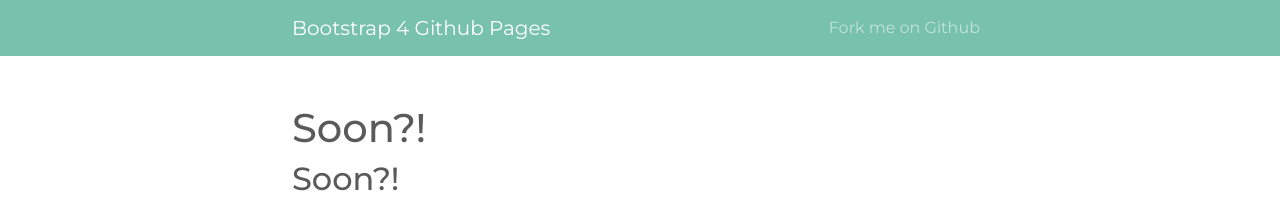
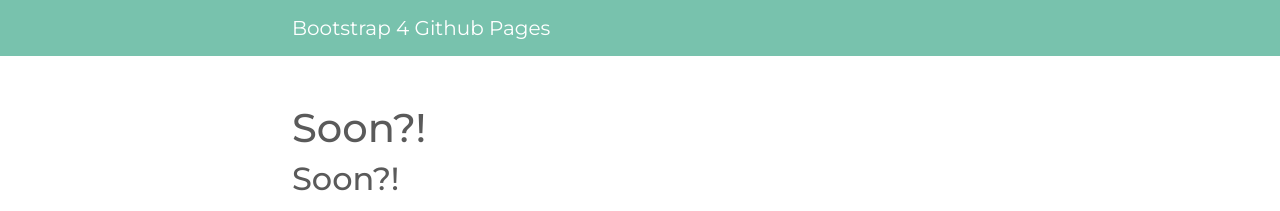
Before and after one commit to TuPlay-Spelforening/TuPlay, a Jekyll site: the page built from index.md, in a window 1280 px wide. Shown: the top 211 px of the page. Built offline with Jekyll 4.4.1, drawn with Linux system fonts in a browser that asks for light colours.

Commit message:
Update header.html

```diff
--- a/_includes/header.html
+++ b/_includes/header.html
@@ -17,7 +17,7 @@
           {%- endif -%}
         {% endfor -%}
         <li class="nav-item">
-          <a class="nav-link" href="{{ site.github.repository_url }}">Fork me on Github</a>
+
         </li>
       </ul>
     </div>
```
